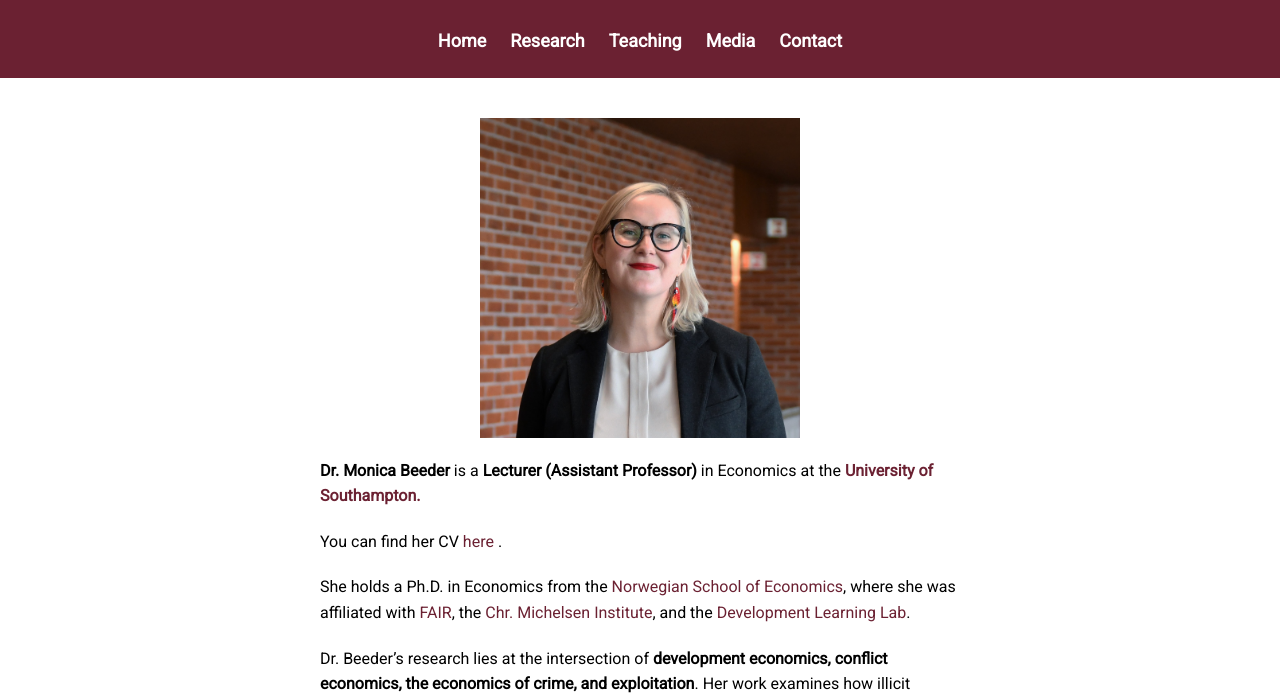
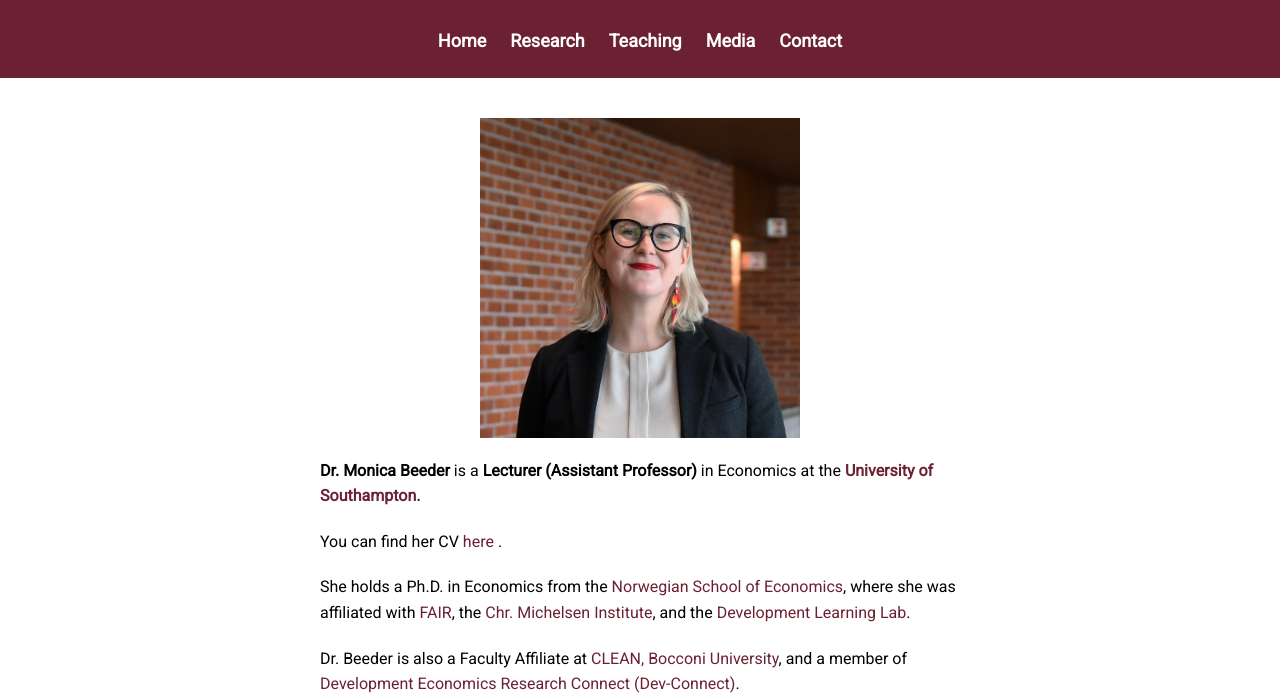
Before and after one commit to monicabeeder/monicabeeder.github.io, a plain HTML site: page index.html in a window 1280 px wide. Shown: the part 100-800 px from the top of the page. Drawn offline with Linux system fonts and the light colour scheme.

Commit message:
new cv and affliations

```diff
--- a/index.html
+++ b/index.html
@@ -125,7 +125,7 @@
 </strong>
 </p>
 
-<p>You can find her CV <a href="pdf/CV_03_26.pdf">
+<p>You can find her CV <a href="pdf/CV nov 26.pdf">
     here
   </a>.</p>
 
@@ -137,14 +137,17 @@ the <a href="https://www.cmi.no/">Chr. Michelsen Institute</a>, and the
 <a href="https://www.devlearnlab.no/">Development Learning Lab</a>.
 </p>
 
+
+
+
 <p>
-Dr. Beeder’s research lies at the intersection of
-<strong>development economics, conflict economics, the economics of crime, and exploitation</strong>.
-Her work examines how illicit markets, ethnic identity, and security interventions shape economic and social outcomes.
-Current projects focus on cocaine production and violence in Colombia, ethnic identity and discrimination in Ethiopia,
-the effects of military drone use on civilian attitudes and radicalization in African contexts,
-and economic exploitation across institutional and labor-market settings.
+Dr. Beeder is also a Faculty Affiliate at
+<a href="https://inspire.unibocconi.eu/people/monica-beeder">
+CLEAN, Bocconi University</a>, and a member of
+<a href="https://dev-connect.org/members/">
+Development Economics Research Connect (Dev-Connect)</a>.
 </p>
+
 
 <p>
 She is currently working with the Max Planck Institute for the Study of Crime, Security and Law
```
Also changed, not shown: 1 other file.
